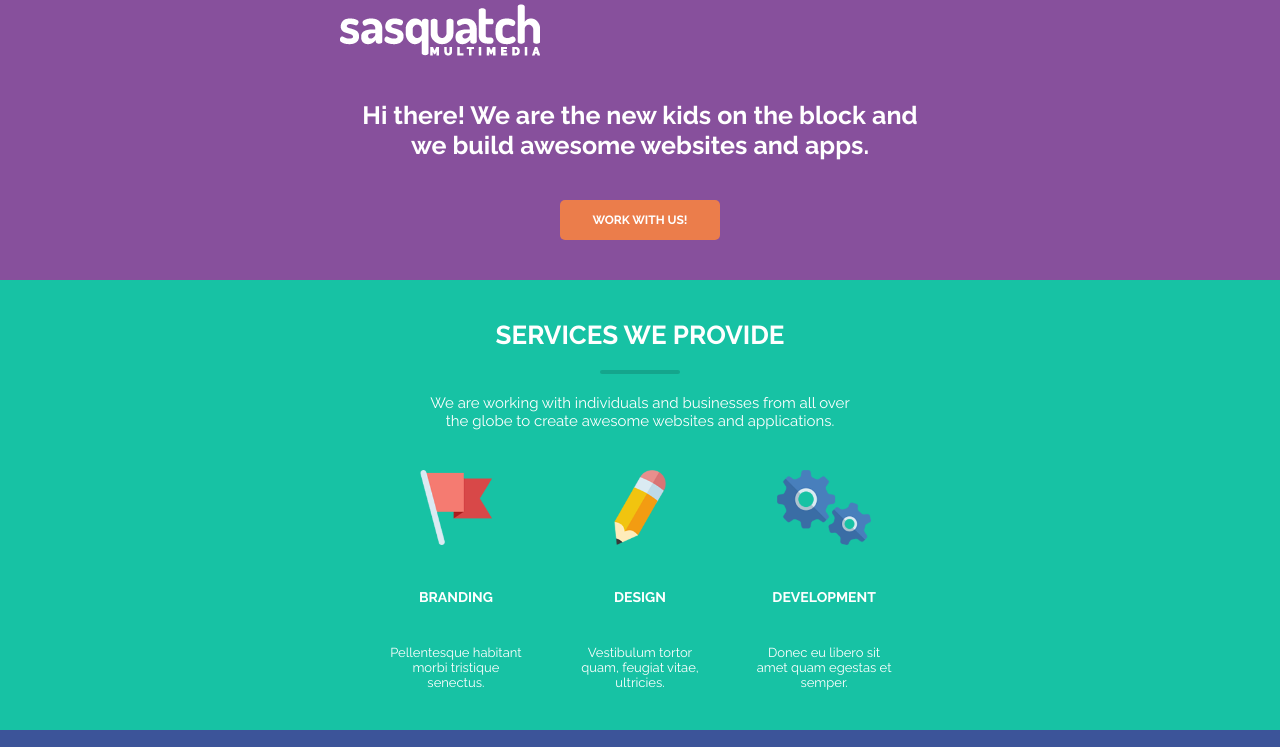
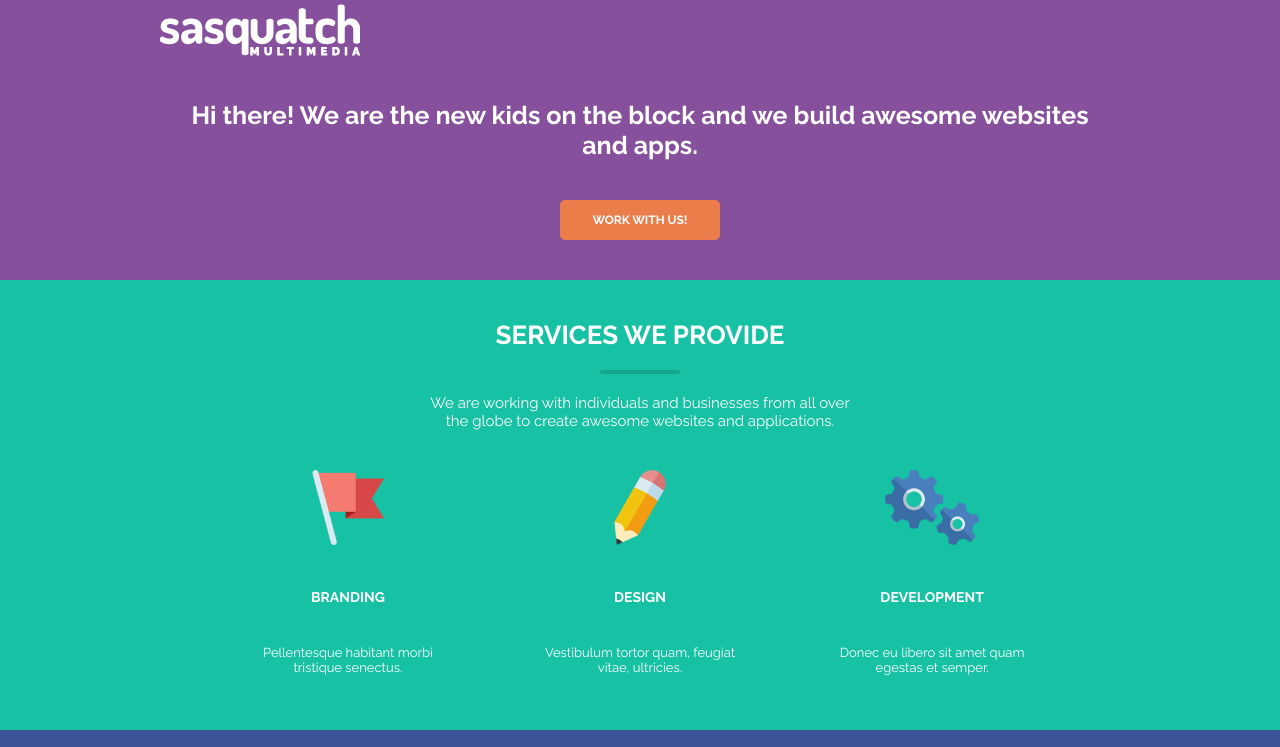
Before and after one commit to SasquatchMedia/600px-template, a plain HTML site: page index.html in a window 1280 px wide. Shown: the top 747 px of the page. Drawn offline with Linux system fonts and the light colour scheme.

Commit message:
Updated width

```diff
--- a/css/style.css
+++ b/css/style.css
@@ -1,5 +1,5 @@
 .container {
-	width: 600px;
+	width: 960px;
 	height: 100%;
 	margin: 0 auto;
 }
```
